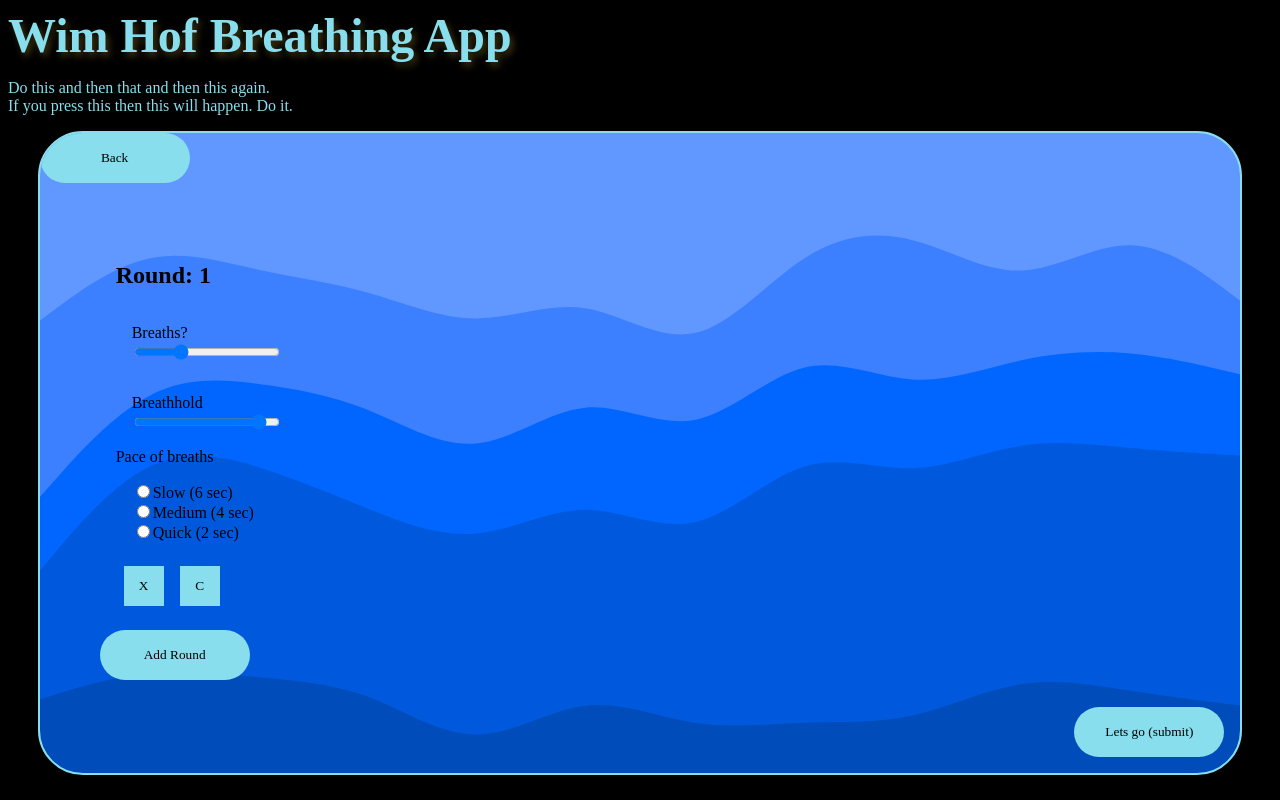
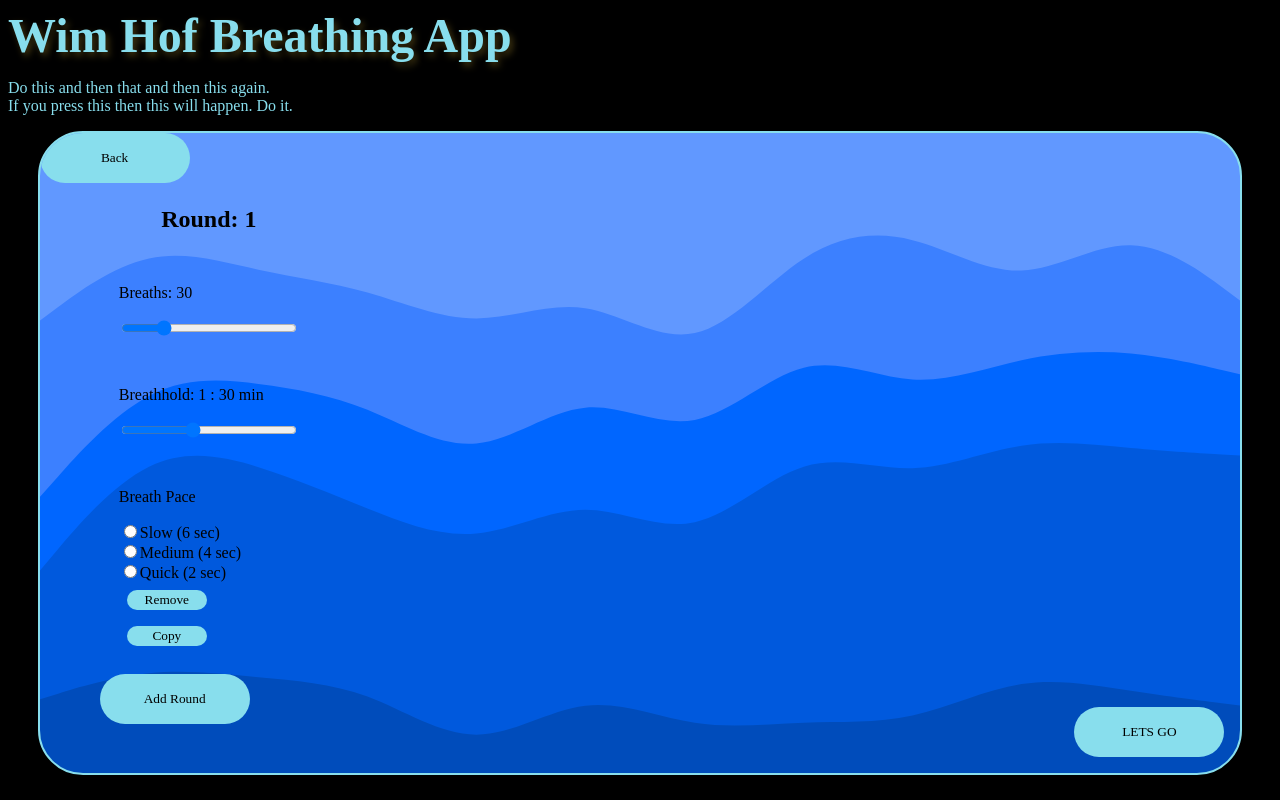
Before and after one commit to samuelhimmelstrup/wim-hof-webapp, a Next.js app: page / in a window 1280 px wide. Both pictures are taken after a click on the button "Build your own". Built offline with nearby package versions, Linux system fonts and the light colour scheme; a web font is replaced by a local one.

Commit message:
Dynamic Form basic functionalities done. Succes!

```diff
--- a/components/BreathingRound.js
+++ b/components/BreathingRound.js
@@ -93,7 +93,8 @@
     if (stage == 'intro') {
         return (
         <div className={styles.container}>
-                <h1 className={styles.title}>Ready in a sec</h1>
+            <h1 className={styles.title}>{!duration ? "Hold on, one sec .." : "Ready Eddie!"}</h1>
+            <p className={styles.lieDownText}>Lie down, sit down, whatever it takes - RELAX</p>
 
         {duration ?
 
--- a/components/BreathingSession.js
+++ b/components/BreathingSession.js
@@ -5,7 +5,9 @@
 
 function BreathingSession({props}) {
 
-  const { sessionData, title, noOfRounds } = props;
+  // Checks if props is 'array from DynamicForm' or 'object from Sessions'
+  const sessionData = Array.isArray(props) ? props : props.sessionData;
+
   const [roundNumber, setRoundNumber] = useState(1);
 
   const nextRoundHandler = () => {
--- a/components/DynamicForm.js
+++ b/components/DynamicForm.js
@@ -1,11 +1,16 @@
 import styles from './DynamicForm.module.css'
 import { useState } from 'react';
+import Backdrop from '../layout/Backdrop'
+import SessionModal from './SessionModal';
 
-function DynamicForm() {
+function DynamicForm( { onSubmit } ) {
+
+    const maxNumberOfRounds = 5;
+    const [modalOpen, setModalOpen] = useState(false);
 
     const [inputFields, setInputFields] = useState([
         {
-        round: 0,
+        round: 1,
         breaths: 30,
         breathPace: 'medium',
         hold: 90,
@@ -15,109 +20,155 @@
 
     const handleFormChange = (index, event) => {
         let data = [...inputFields];
-        data[index][event.target.name] = event.target.value;
+        data[index][event.target.id] = event.target.value;
         setInputFields(data);
     }
 
     const addInputField = () => {
-        if (inputFields.length < 5) {
+        if (inputFields.length < maxNumberOfRounds) {
             let newField = {
-                round: inputFields.length,
+                round: inputFields.length + 1,
                 breaths: 30,
                 breathPace: 'medium',
                 hold: 90,
                 silentHold: false
             };
             setInputFields([...inputFields, newField]);
-
         }
     }
 
-    // TODO: make this take index and remove specific field
-    // HOW TO PASS INDEX OF TARGET??
-    const removeInputField = () => {
-            let newInputFields = inputFields.slice(0, inputFields.length - 1);
-            setInputFields(newInputFields);
-            console.log(inputFields);
+    const removeInputField = (index) => {
+        let data = [...inputFields]
+        data.splice(index, 1)
+        setInputFields(data);
     }
 
     // TODO: implement
-    const copyInputField = () => {
-
+    const copyInputField = (index) => {
+        if (inputFields.length < maxNumberOfRounds) {
+            let data = [...inputFields]
+            let copy = data[index]
+            data.splice(index, 0, copy)
+            setInputFields(data);
+        }
     }
 
     const submitHandler = (event) => {
         event.preventDefault();
-        console.log(inputFields)
+        setModalOpen(true);
+    }
+
+    const letsGoHandler = () => {
+        onSubmit(inputFields);
     }
 
     return (
         <div className={styles.container}>
+
             <form onSubmit={submitHandler}>
                 <div className={styles.allInputsDiv}>
+
                     {inputFields.map ((obj, index) => {
                         return (
                             <div key={index} className={styles.formElement}>
                                 <h2>Round: {index + 1}</h2>
 
                                 <div className={styles.singleInputDiv}>
-                                <label htmlFor="breaths">Breaths?</label>
-                                <input type="range"
+                                    <p className={styles.showValueField}>
+                                        Breaths: {inputFields[index].breaths}
+                                    </p>
+                                    <label htmlFor="breaths" />
+                                    <input className={styles.slider}
+                                        type="range"
                                         id="breaths"
+                                        min="10"
+                                        max="100"
+                                        step="5"
                                         defaultValue={obj.breaths}
                                         onChange={event => handleFormChange(index, event)}
                                     />
                                 </div>
 
                                 <div className={styles.singleInputDiv}>
-                                <label htmlFor="hold">Breathhold</label>
-                                <input type="range"
+                                    {/* FORMATTING MINUTES/SECONDS STRING ACCORDING TO LENGTH OF HOLD */}
+                                    <p className={styles.showValueField}>
+                                        {inputFields[index].hold <= 60 ?
+                                            `Breathhold: ${inputFields[index].hold} sec`
+                                        : inputFields[index].hold % 60 == 0 ?
+                                            `Breathhold: ${Math.floor(inputFields[index].hold / 60)} min`
+                                        :
+                                            `Breathhold: ${Math.floor(inputFields[index].hold / 60)} : ${(inputFields[index].hold % 60)} min`
+                                        }
+                                    </p>
+                                    <label htmlFor="hold" />
+                                    <input className={styles.slider}
+                                        type="range"
                                         id="hold"
+                                        min="30"
+                                        max="180"
+                                        step="10"
                                         defaultValue={obj.hold}
                                         onChange={event => handleFormChange(index, event)}
                                     />
                                 </div>
 
-                            <label htmlFor="breathPace">Pace of breaths</label>
+
                                 <div id="breathPace" className={styles.singleInputDiv}>
-                            <label htmlFor="slow">
+                                    <p>Breath Pace</p>
+                                    <label htmlFor="breathPace">
                                         <input
+                                            name={"breathPaceSelector" + index}
+                                            id="breathPace"
                                             type="radio"
                                             value="slow"
-                                // checked={state.selectedOption === "Male"}
-                                // onChange={onValueChange}
+                                            onChange={(event) => handleFormChange(index, event)}
                                         />
                                         Slow (6 sec)
                                     </label>
 
-                            <label htmlFor="medium">
+                                    <label htmlFor="breathPace">
                                         <input
+                                            name={"breathPaceSelector" + index}
+                                            id="breathPace"
                                             type="radio"
                                             value="medium"
-                                // checked={state.selectedOption === "Male"}
-                                // onChange={onValueChange}
+                                            onChange={(event) => handleFormChange(index, event)}
                                         />
                                         Medium (4 sec)
                                     </label>
 
-                            <label htmlFor="medium">
+                                    <label htmlFor="breathPace">
                                         <input
+                                            name={"breathPaceSelector" + index}
+                                            id="breathPace"
                                             type="radio"
                                             value="quick"
-                                // checked={state.selectedOption === "Male"}
-                                // onChange={onValueChange}
+                                            onChange={(event) => handleFormChange(index, event)}
                                         />
                                         Quick (2 sec)
                                     </label>
+
+                                    <button
+                                        type='button'
+                                        className={styles.smallBtn}
+                                        onClick={() => removeInputField(index)}>
+                                        Remove
+                                    </button>
+
+                                    <button
+                                        type='button'
+                                        className={styles.smallBtn}
+                                        onClick={() => copyInputField(index)}>
+                                        Copy
+                                    </button>
+                                </div>
+                            </div>
+                            )}
+                        )
+                    }
                 </div>
 
-                        <button className={styles.smallBtn} onClick={removeInputField}>X</button>
-                        <button className={styles.smallBtn} onClick={copyInputField}>C</button>
-                        </div>
-                        )
-                    })}
-                </div>
-                <button className={styles.submitBtn}>Lets go (submit)</button>
+                <button className={styles.submitBtn}>LETS GO</button>
             </form>
 
             <button
@@ -125,6 +176,14 @@
                 className={inputFields.length >= 5 ? styles.redBtn : styles.addBtn}>
                 Add Round
             </button>
+
+            {modalOpen &&
+            <Backdrop onClick={() => setModalOpen(!modalOpen)}>
+                <SessionModal
+                    data={inputFields}
+                    onChildClick={letsGoHandler}
+                    />
+            </Backdrop>}
         </div>
      );
 }
--- a/components/DynamicForm.module.css
+++ b/components/DynamicForm.module.css
@@ -12,21 +12,33 @@
 }
 
 .formElement {
-    padding: 1rem;
+    padding: 0.2rem;
+    display: flex;
+    flex-direction: column;
+    justify-content: center;
+    align-items: center;
+
 }
 
 .singleInputDiv {
-    width: 150px;
+    width: 180px;
     display: flex;
     flex-direction: column;
     padding: 1rem;
     justify-content: center;
 }
 
+/* .slider {
+
+}
+
+.showValueField {
+} */
+
 .smallBtn {
-    width: 40px;
-    height: 40px;
-    border-radius: 0;
+    width: 80px;
+    height: 20px;
+    border-radius: 20px;
     margin: 0.5rem;
 }
 
--- a/pages/index.js
+++ b/pages/index.js
@@ -20,9 +20,9 @@
       setWhatToShow('form')
     }};
 
-  const startSessionHandler = (props) => {
+  const startSessionHandler = data => {
+    setCurrentSession(data);
     setWhatToShow('breathing')
-    setCurrentSession(props);
   }
 
   return (
@@ -32,8 +32,8 @@
 
     <div className={styles.centerDiv}>
       <Wrapper>
-        {whatToShow == 'sessions' && <Sessions letsGoClick={(props) => startSessionHandler(props)}/>}
-        {whatToShow == 'form' && <DynamicForm />}
+        {whatToShow == 'sessions' && <Sessions onletsGoClick={data => startSessionHandler(data)}/>}
+        {whatToShow == 'form' && <DynamicForm onSubmit={formData => startSessionHandler(formData)}/>}
         {whatToShow == 'breathing' && <BreathingSession props={currentSession} />}
 
         <button
```
Also changed, not shown: components/NewDynamicForm.js (deleted, +0 -52 lines), components/SessionModal.js (+7 -4 lines), components/Sessions.js (+5 -5 lines), WIM TODO.txt. Lines whose indentation alone changed are shown as unchanged.
